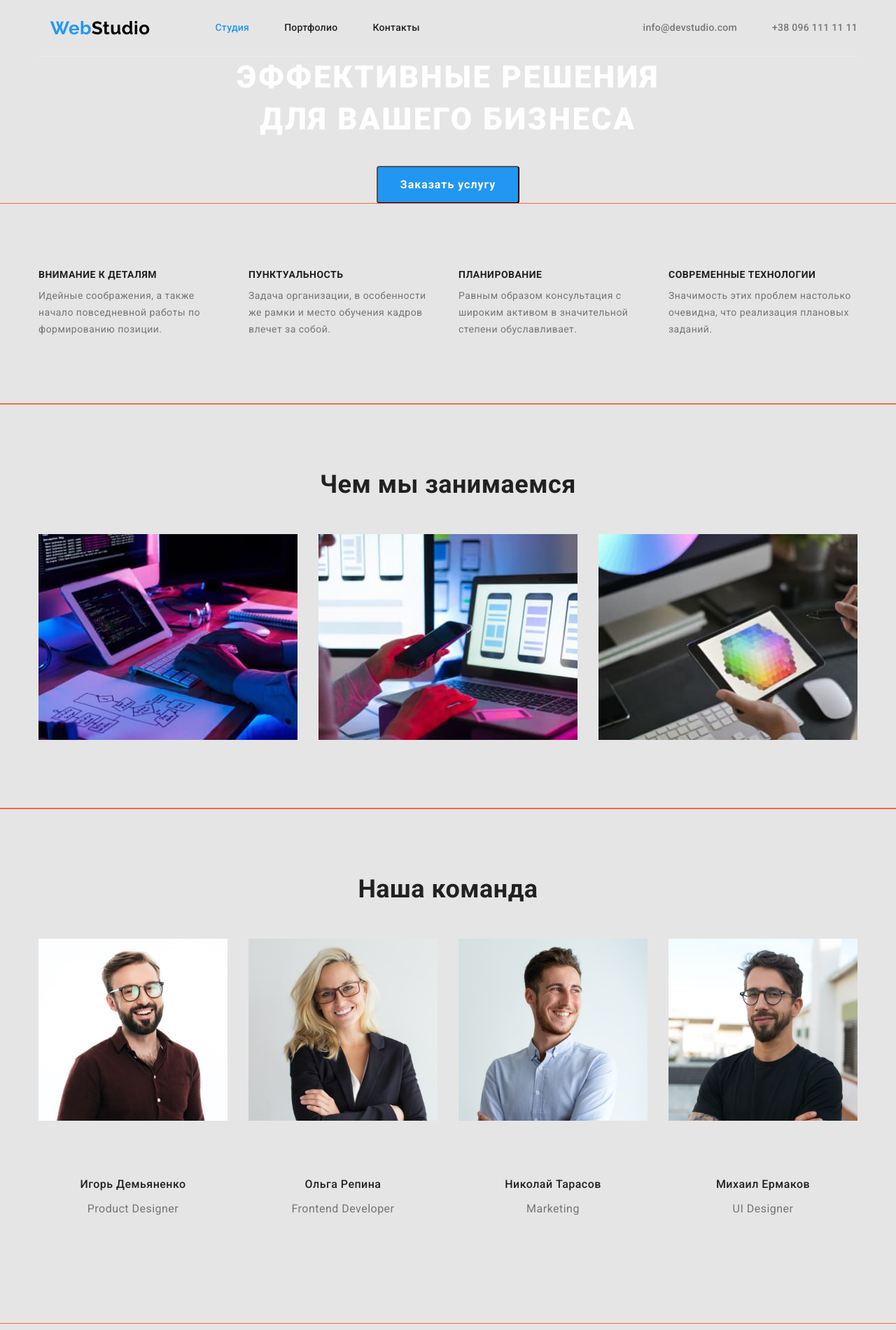
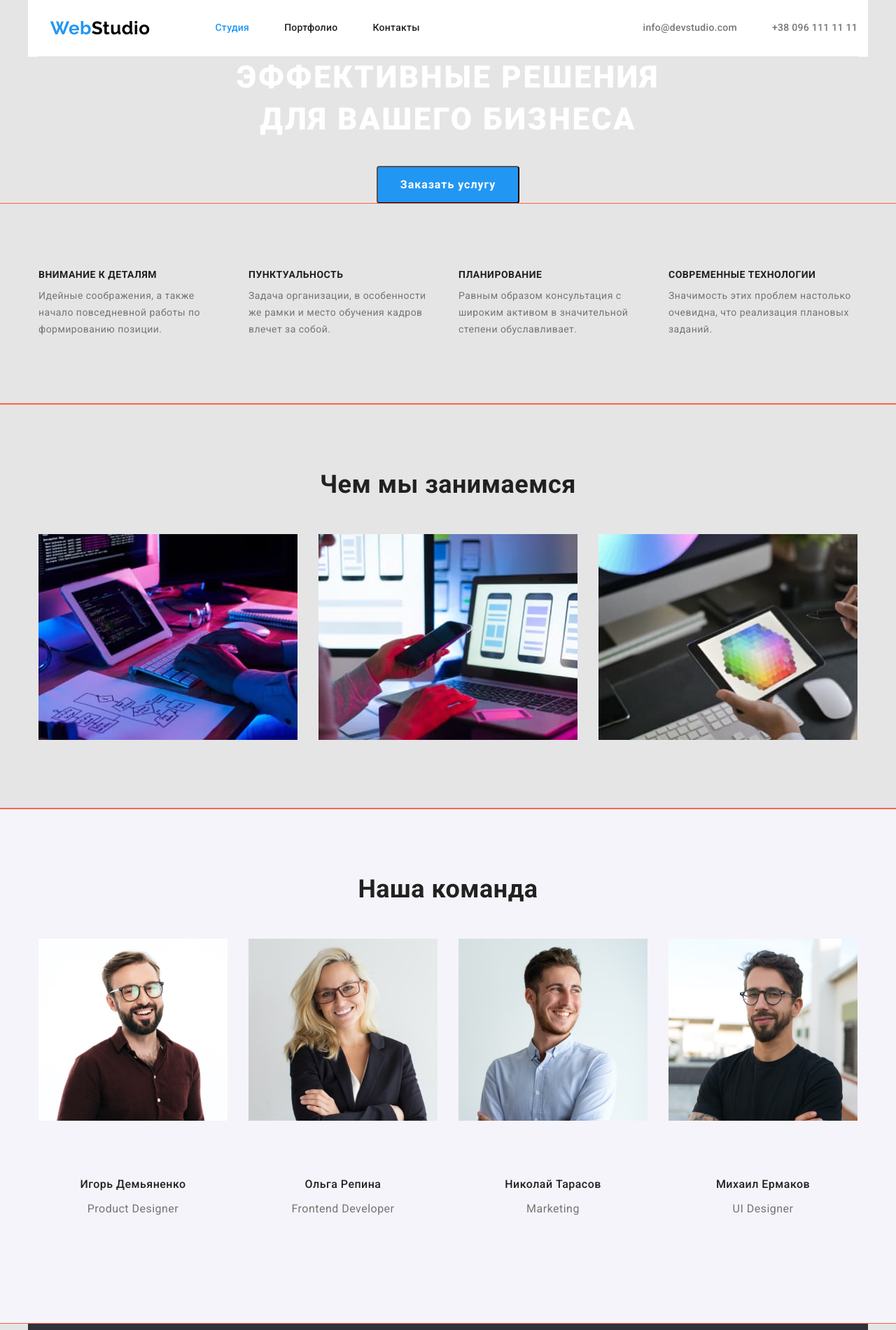
Before and after one commit to AlinaKornienko/goit-markup-hw-03, a plain HTML site: page index.html in a window 1280 px wide. Shown: the top 1900 px of the page at 70% size. Drawn offline with nearby package versions, Linux system fonts and the light colour scheme.

Commit message:
background-color

```diff
--- a/css/styles.css
+++ b/css/styles.css
@@ -64,6 +64,7 @@ body {
 /* page header */
 .page-header {
   display: flex;
+  background-color: #ffffff;
 }
 
 .page-header .container {
@@ -184,12 +185,14 @@ body {
   padding-top: 94px;
   padding-bottom: 94px;
   justify-content: center;
+  background-color: #e5e5e5;
   outline: 1px solid tomato;
 }
 .section.team {
   padding-top: 94px;
   padding-bottom: 94px;
   margin-bottom: 0;
+  background-color: #f5f4fa;
 }
 .title {
   margin-top: 0;
@@ -300,6 +303,7 @@ body {
   padding-top: 60px;
   padding-bottom: 60px;
   margin-right: auto;
+  background-color: #2f303a;
 }
 /* portfolio */
 .list-title-portfolio {
@@ -315,6 +319,7 @@ body {
 }
 .section.portfolio {
   margin-bottom: 94px;
+  background-color: #e5e5e5;
 }
 .filter.list {
   display: flex;
--- a/index.html
+++ b/index.html
@@ -13,7 +13,8 @@
     <link rel="stylesheet" href="./css/styles.css" />
   </head>
   <body>
-    <header class="page-header container">
+    <header>
+      <div class="page-header container">
         <!--main navigation-->
         <nav class="container main-nav">
           <a class="logo" href="./index.html"
@@ -35,6 +36,7 @@
             <a href="tel:+380961111111">+38 096 111 11 11</a>
           </li>
         </ul>
+      </div>
     </header>
     <main>
       <!--hero-->
```
Lines whose indentation alone changed are shown as unchanged.
